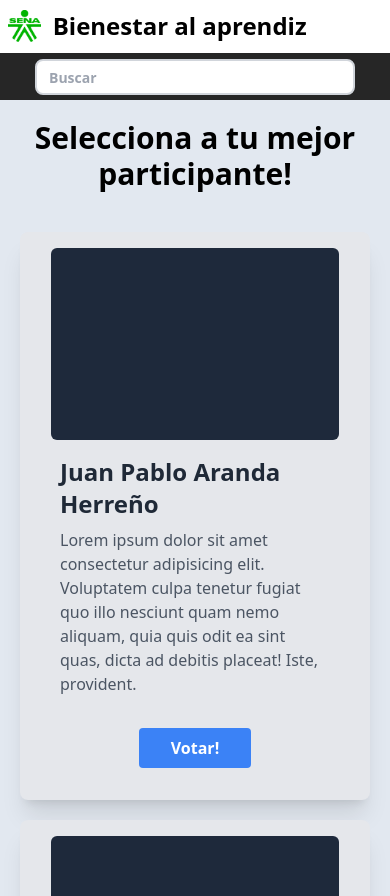
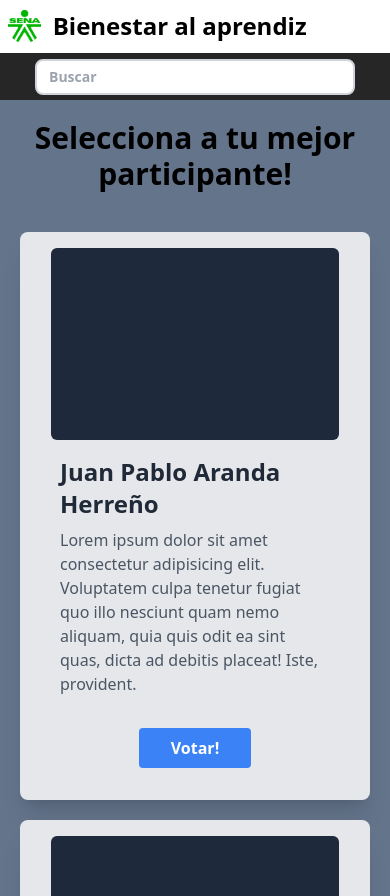
Before and after one commit to Osorio3408/Votacion-Reinado-Sena, a React (Create React App) app: page / in a window 390 px wide. Built offline with nearby package versions, Linux system fonts and the light colour scheme.

Commit message:
se organizo una parte del responsive

```diff
--- a/src/App.js
+++ b/src/App.js
@@ -4,10 +4,10 @@ import { Header } from "./components/Layout/Header/Header";
 
 function App() {
   return (
-    <>
+    <div className="md:bg-black">
       <Header />
       <Body />
-    </>
+    </div>
   );
 }
 
--- a/src/components/Layout/Body/Body.jsx
+++ b/src/components/Layout/Body/Body.jsx
@@ -3,26 +3,23 @@ import { Card } from "../Card/Card";
 
 export const Body = () => {
   return (
-    <div className="bg-slate-200 h-screen overflow-scroll sm:overflow-hidden pb-28">
-      <div className="flex justify-center items-center text-2xl bg-neutral-800 border-white border-t  h-12  text-center font-semibold text-white">
-      <div class="text-gray-600 mx-40">
+    <div className="bg-slate-500 h-screen overflow-scroll lg:overflow-auto  pb-5 md:pb-10 ">
+      <div className="flex justify-center items-center text-2xl bg-neutral-800 border-white border-t  h-12 text-center font-semibold text-white">
+      <div class="flex text-gray-600 mx-40 w-screen justify-center items-center lg:px-96">
 
           <input
-            class="w-80  border-2 border-gray-300 bg-white h-9 px-3 rounded-lg text-sm focus:outline-none focus:border-gray-400"
+            class="w-80  lg:w-4/5 border-2 border-gray-300 bg-white h-9 px-3 rounded-lg text-sm focus:outline-none focus:border-gray-400"
             type="search"
             name="search"
             placeholder="Buscar"
           />
-          <button
-            type="submit"
-            class="absolute right-0 top-0 mt-3 mr-4"></button>
         </div>
       </div>
       <div className="mt-5">
         <h1 className="text-black font-bold text-3xl mb-5 text-center">
           Selecciona a tu mejor participante!
         </h1>
-        <div className="flex gap-5 flex-col  md:flex-row md:flex-wrap justify-center items-center p-5">
+        <div className="flex gap-5 flex-col  md:flex-row md:flex-wrap justify-center items-center p-5 ">
           <Card
             name="Juan Pablo Aranda Herreño"
             description="Lorem ipsum dolor sit amet consectetur adipisicing elit. Voluptatem
--- a/src/components/Layout/Card/Card.jsx
+++ b/src/components/Layout/Card/Card.jsx
@@ -3,7 +3,7 @@ import { BtnCard } from "../../ui/BtnCard/BtnCard";
 
 export const Card = (props) => {
   return (
-    <div class="bg-gray-200 flex  md:w-1/4 items-center flex-col rounded-lg shadow-xl overflow-hidden p-4">
+    <div class="bg-gray-200 flex md:w-80 lg:w-1/4 items-center flex-col rounded-lg shadow-xl overflow-hidden p-4">
       <div className="bg-slate-800 rounded-md w-72 h-48 object-cover"></div>
       <div class="py-4 px-6">
         <h2 class="text-2xl font-bold text-gray-800">{props.name}</h2>
--- a/src/components/ui/Navbar/Navbar.jsx
+++ b/src/components/ui/Navbar/Navbar.jsx
@@ -2,7 +2,7 @@ import React from "react";
 
 export const Navbar = () => {
   return (
-    <nav className="bg-white border-gray-200 px-2 sm:px-4 py-2.5  dark:bg-neutral-800">
+    <nav className="bg-white border-gray-200 px-2 sm:px-4 py-2.5 lg:overflow-hidden dark:bg-neutral-800">
       <div className="flex items-center justify-between mx-auto flex-row">
         <div className="flex gap-3 items-center">
           <img
```
